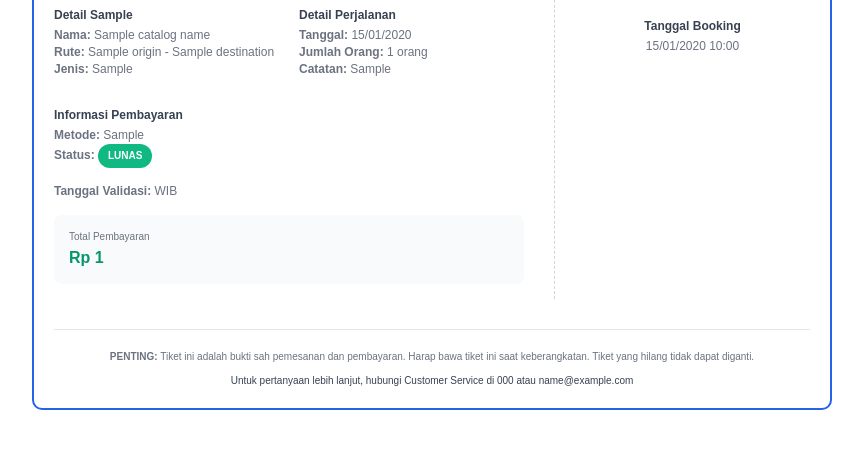
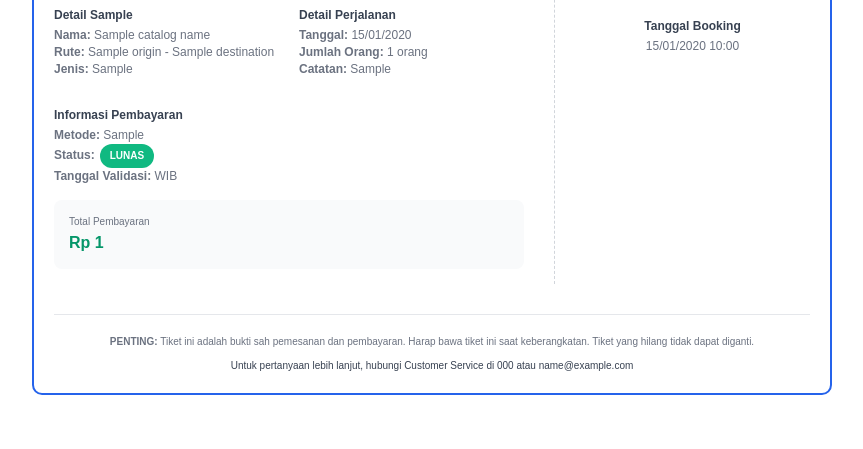
Before and after one commit to Kazeku-06/catur-jaya-travel, a Laravel app: template backend/resources/views/tickets/official-ticket.blade.php in a window 1280 px wide. Shown: the part 319-768 px from the top of the page, without its empty margins (208-1071 px from the left). Run offline with Laravel 12, Linux system fonts and the light colour scheme; the template is opened without the code that fills it: most values are stand-ins (such as "Sample title", 1, 10 or a date in 2020); parts of the project's set-up code (start-up, migrations or seed data) failed here and were passed over.

Commit message:
bug fix status pembayaran

```diff
--- a/backend/resources/views/tickets/official-ticket.blade.php
+++ b/backend/resources/views/tickets/official-ticket.blade.php
@@ -110,7 +110,8 @@
             font-size: 10px;
             font-weight: bold;
             display: inline-block;
-            margin-bottom: 15px;
+            vertical-align: middle;
+            margin-left: 5px;
         }
 
         .qr-code {
@@ -245,7 +246,7 @@
                     <div class="info-label">Informasi Pembayaran</div>
                     <div class="info-value">
                         <strong>Metode:</strong> {{ $payment_method }}<br>
-                        <strong>Status:</strong> <span class="status-badge">LUNAS</span><br>
+                        <strong>Status:</strong><span class="status-badge">LUNAS</span><br>
                         <strong>Tanggal Validasi:</strong> {{ $validation_date->format('d/m/Y H:i') }} WIB
                     </div>
                 </div>
--- a/backend/routes/api.php
+++ b/backend/routes/api.php
@@ -98,8 +98,8 @@
         Route::get('bookings', [AdminBookingController::class, 'index']);
         Route::get('bookings/statistics', [AdminBookingController::class, 'statistics']);
         Route::get('bookings/{id}', [AdminBookingController::class, 'show']);
-        Route::post('bookings/{id}/approve', [AdminBookingController::class, 'approve']);
-        Route::post('bookings/{id}/reject', [AdminBookingController::class, 'reject']);
+        Route::put('bookings/{id}/approve', [AdminBookingController::class, 'approve']);
+        Route::put('bookings/{id}/reject', [AdminBookingController::class, 'reject']);
 
         // Admin Notification Management
         Route::prefix('notifications')->group(function () {
```
